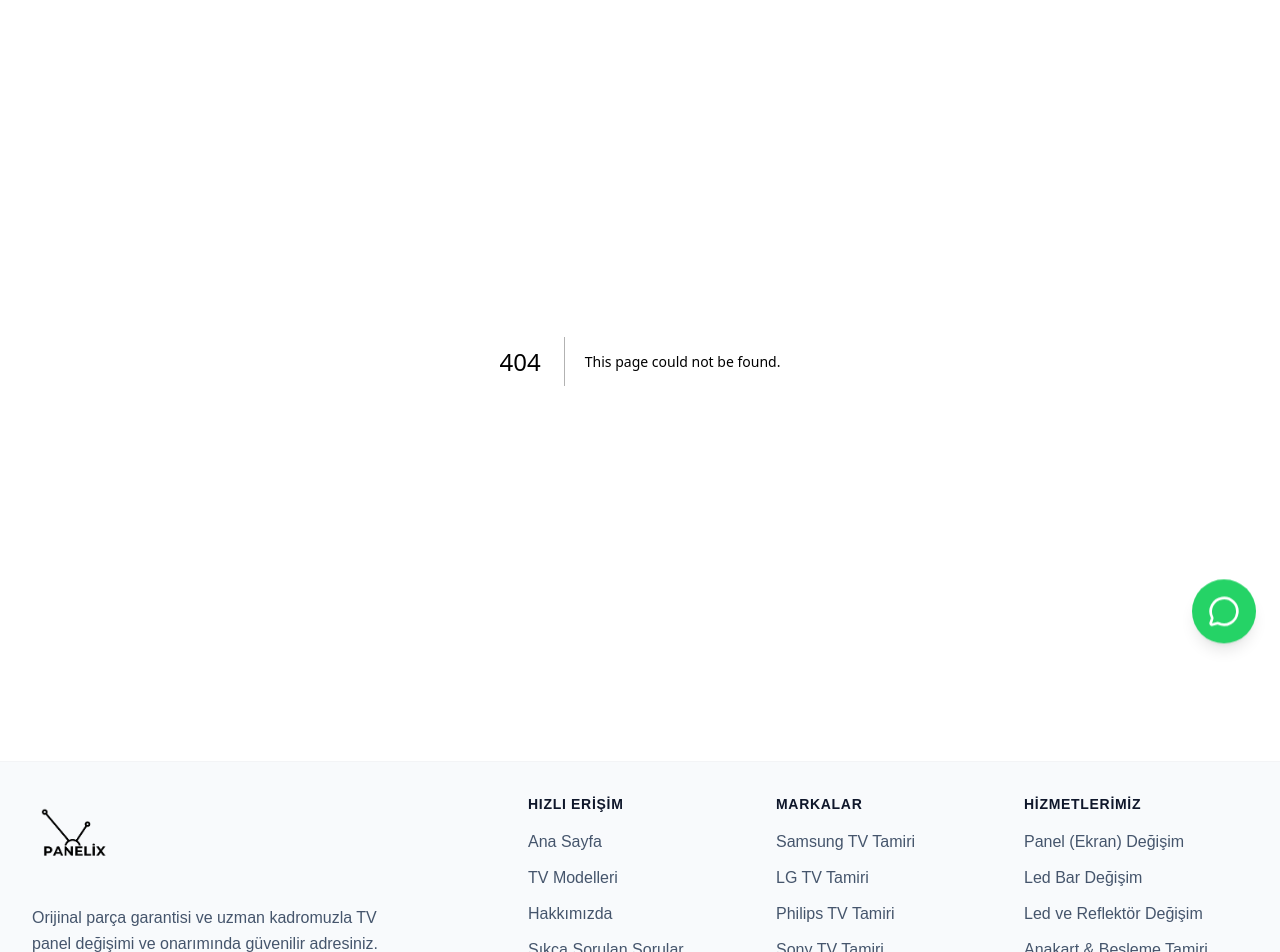
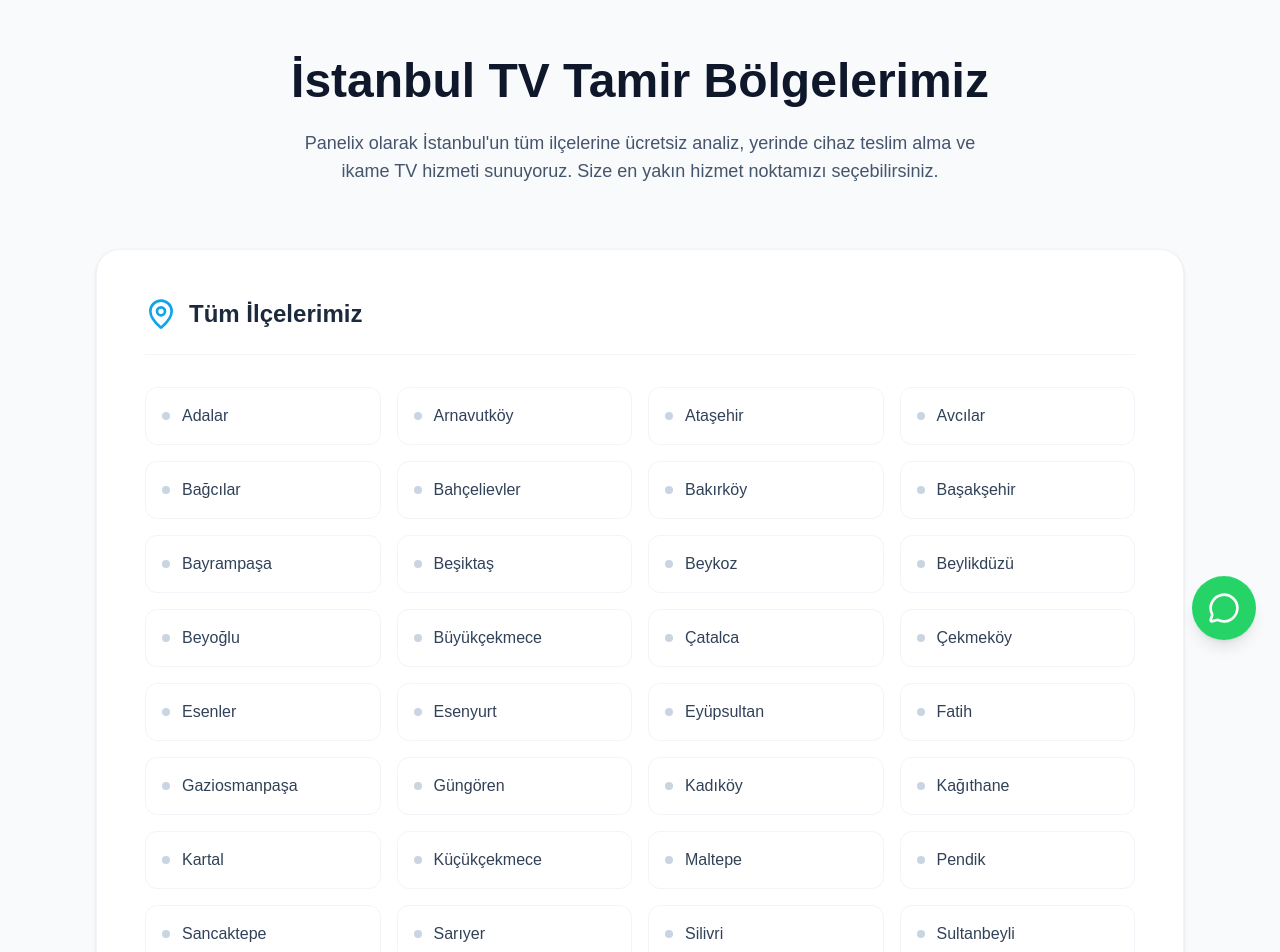
Before and after one commit to scaive-digital/panelixtv, a Next.js app: page /hizmet-bolgelerimiz in a window 1280 px wide. Before the commit this address had no page. Shown: the part 120-1072 px from the top of the page. Built offline with nearby package versions, Linux system fonts and the light colour scheme.

Commit message:
feat: replace navbar dropdown with dedicated regions page

```diff
--- /dev/null
+++ b/src/app/hizmet-bolgelerimiz/page.tsx
@@ -0,0 +1,81 @@
+import Link from "next/link";
+import { MessageCircle, MapPin } from "lucide-react";
+
+export const metadata = {
+    title: "İstanbul Hizmet Bölgelerimiz | Panelix",
+    description: "Panelix olarak İstanbul'un 39 ilçesinde ücretsiz analiz, yerinde TV servis ve orijinal parça garantili ekran panel değişimi hizmeti sunuyoruz. Tüm ilçeleri görüntüleyin.",
+};
+
+const districts = [
+    { slug: "adalar", name: "Adalar" }, { slug: "arnavutkoy", name: "Arnavutköy" },
+    { slug: "atasehir", name: "Ataşehir" }, { slug: "avcilar", name: "Avcılar" },
+    { slug: "bagcilar", name: "Bağcılar" }, { slug: "bahcelievler", name: "Bahçelievler" },
+    { slug: "bakirkoy", name: "Bakırköy" }, { slug: "basaksehir", name: "Başakşehir" },
+    { slug: "bayrampasa", name: "Bayrampaşa" }, { slug: "besiktas", name: "Beşiktaş" },
+    { slug: "beykoz", name: "Beykoz" }, { slug: "beylikduzu", name: "Beylikdüzü" },
+    { slug: "beyoglu", name: "Beyoğlu" }, { slug: "buyukcekmece", name: "Büyükçekmece" },
+    { slug: "catalca", name: "Çatalca" }, { slug: "cekmekoy", name: "Çekmeköy" },
+    { slug: "esenler", name: "Esenler" }, { slug: "esenyurt", name: "Esenyurt" },
+    { slug: "eyupsultan", name: "Eyüpsultan" }, { slug: "fatih", name: "Fatih" },
+    { slug: "gaziosmanpasa", name: "Gaziosmanpaşa" }, { slug: "gungoren", name: "Güngören" },
+    { slug: "kadikoy", name: "Kadıköy" }, { slug: "kagithane", name: "Kağıthane" },
+    { slug: "kartal", name: "Kartal" }, { slug: "kucukcekmece", name: "Küçükçekmece" },
+    { slug: "maltepe", name: "Maltepe" }, { slug: "pendik", name: "Pendik" },
+    { slug: "sancaktepe", name: "Sancaktepe" }, { slug: "sariyer", name: "Sarıyer" },
+    { slug: "silivri", name: "Silivri" }, { slug: "sultanbeyli", name: "Sultanbeyli" },
+    { slug: "sultangazi", name: "Sultangazi" }, { slug: "sile", name: "Şile" },
+    { slug: "sisli", name: "Şişli" }, { slug: "tuzla", name: "Tuzla" },
+    { slug: "umraniye", name: "Ümraniye" }, { slug: "uskudar", name: "Üsküdar" },
+    { slug: "zeytinburnu", name: "Zeytinburnu" }
+];
+
+export default function RegionsPage() {
+    return (
+        <div className="bg-slate-50 min-h-screen py-16 md:py-24 w-full">
+            <div className="container mx-auto px-4 md:px-8 max-w-6xl">
+                <div className="text-center mb-16">
+                    <h1 className="text-4xl md:text-5xl font-extrabold text-slate-900 mb-6">İstanbul TV Tamir Bölgelerimiz</h1>
+                    <p className="text-lg text-slate-600 max-w-2xl mx-auto">
+                        Panelix olarak İstanbul'un tüm ilçelerine ücretsiz analiz, yerinde cihaz teslim alma ve ikame TV hizmeti sunuyoruz. Size en yakın hizmet noktamızı seçebilirsiniz.
+                    </p>
+                </div>
+
+                <div className="bg-white p-8 md:p-12 rounded-3xl shadow-sm border border-slate-100">
+                    <div className="flex items-center gap-3 mb-8 border-b border-slate-100 pb-6">
+                        <MapPin className="w-8 h-8 text-brand-blue" />
+                        <h2 className="text-2xl font-bold text-slate-800">Tüm İlçelerimiz</h2>
+                    </div>
+
+                    <div className="grid grid-cols-2 md:grid-cols-3 lg:grid-cols-4 gap-4">
+                        {districts.map((district) => (
+                            <Link
+                                key={district.slug}
+                                href={`/istanbul/${district.slug}`}
+                                className="group flex items-center p-4 rounded-xl border border-slate-100 hover:border-brand-blue/30 hover:bg-slate-50 transition-all duration-300"
+                            >
+                                <div className="w-2 h-2 rounded-full bg-slate-300 group-hover:bg-brand-blue mr-3 transition-colors"></div>
+                                <span className="font-medium text-slate-700 group-hover:text-brand-blue transition-colors">{district.name}</span>
+                            </Link>
+                        ))}
+                    </div>
+                </div>
+
+                <div className="mt-16 bg-gradient-to-br from-[#25D366] to-[#128C7E] p-8 md:p-12 rounded-3xl shadow-lg text-white flex flex-col md:flex-row items-center justify-between">
+                    <div className="mb-8 md:mb-0 max-w-xl">
+                        <h3 className="text-3xl font-bold mb-4">TV'niz Arızalandı mı?</h3>
+                        <p className="opacity-90 text-lg">Hangi ilçede olursanız olun, bize ulaştığınızda özel lojistik araçlarımızla cihazınızı güvenle teslim alıyor, ücretsiz analiz edip fiyat veriyoruz.</p>
+                    </div>
+                    <a
+                        href="https://wa.me/905350577188?text=Merhaba,%20TV%20hakkında%20bilgi%20ve%20fiyat%20almak%20istiyorum."
+                        target="_blank"
+                        rel="noopener noreferrer"
+                        className="bg-white text-[#128C7E] hover:bg-slate-50 font-bold px-8 py-4 rounded-xl shadow-md transition-all duration-300 flex items-center gap-3 text-lg shrink-0"
+                    >
+                        <MessageCircle className="w-6 h-6" />
+                        WhatsApp'tan Yazın
+                    </a>
+                </div>
+            </div>
+        </div>
+    );
+}
--- a/src/components/Navbar.tsx
+++ b/src/components/Navbar.tsx
@@ -112,24 +112,11 @@ export default function Navbar() {
             </div>
           </div>
 
-          {/* Desktop Districts Navigation */}
+          {/* Desktop Districts Navigation (Link directly to a main regions page instead of chaotic 39 item dropdown) */}
           <div className="relative group py-2">
-            <span className="cursor-pointer text-base font-semibold text-slate-700 hover:text-brand-blue transition-colors flex items-center gap-1">
+            <Link href="/hizmet-bolgelerimiz" className="cursor-pointer text-base font-semibold text-slate-700 hover:text-brand-blue transition-colors flex items-center gap-1">
               Bölgelerimiz
-            </span>
-            <div className="absolute top-full left-1/2 -translate-x-1/2 mt-0 w-[600px] bg-white rounded-xl shadow-lg border border-slate-100 opacity-0 invisible group-hover:opacity-100 group-hover:visible transition-all duration-300 translate-y-2 group-hover:translate-y-0 p-4">
-              <div className="grid grid-cols-4 gap-2">
-                {districts.map((district) => (
-                  <Link
-                    key={district.slug}
-                    href={`/istanbul/${district.slug}`}
-                    className="truncate px-2 py-1.5 text-xs text-slate-600 hover:text-brand-blue hover:bg-slate-50 rounded-md transition-colors"
-                  >
-                    {district.name}
-                  </Link>
-                ))}
-              </div>
-            </div>
+            </Link>
           </div>
 
           <div className="relative group py-2">
@@ -240,30 +227,13 @@ export default function Navbar() {
             </div>
           </div>
 
-          {/* Mobile Districts Dropdown */}
-          <div className="border-b border-slate-100">
-            <button
-              className="w-full flex items-center justify-between py-3 px-4 text-slate-800 font-semibold hover:bg-slate-50 transition-colors"
-              onClick={() => toggleDropdown('districts')}
-            >
-              Bölgelerimiz
-              <ChevronDown className={`w-4 h-4 transition-transform duration-300 ${activeMobileDropdown === 'districts' ? 'rotate-180' : ''}`} />
-            </button>
-            <div className={`flex flex-col bg-slate-50 overflow-hidden transition-all duration-300 ${activeMobileDropdown === 'districts' ? 'max-h-[1200px]' : 'max-h-0'}`}>
-               <div className="grid grid-cols-2 gap-x-2 gap-y-1 py-3 px-8">
-                {districts.map((district) => (
-                    <Link
-                    key={district.slug}
-                    href={`/istanbul/${district.slug}`}
-                    className="py-2 text-sm text-slate-600 hover:text-brand-blue truncate"
-                    onClick={() => setIsMobileMenuOpen(false)}
-                    >
-                    {district.name}
-                    </Link>
-                ))}
-              </div>
-            </div>
-          </div>
+          <Link
+            href="/hizmet-bolgelerimiz"
+            className="py-3 px-4 text-slate-800 font-semibold border-b border-slate-100 hover:bg-slate-50 transition-colors block"
+            onClick={() => setIsMobileMenuOpen(false)}
+          >
+            Bölgelerimiz
+          </Link>
 
           {/* Mobile Kurumsal Dropdown */}
           <div className="border-b border-slate-100">
```
